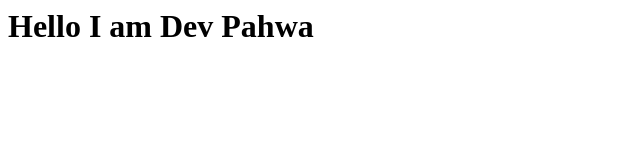
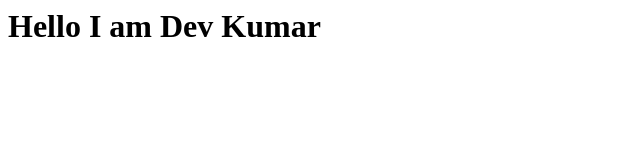
Before and after one commit to DevPahwa0708/main, a plain HTML site: page index.html in a window 1280 px wide. Shown: the full height of the page, 0-640 px from the left. Drawn offline with Linux system fonts and the light colour scheme.

Commit message:
Update index.html

```diff
--- a/index.html
+++ b/index.html
@@ -1,6 +1,6 @@
 <html>
   <body>
-    <h1> Hello I am Dev Pahwa </h1>
+    <h1> Hello I am Dev Kumar </h1>
     </h1>
   </body>
 </html>
```
